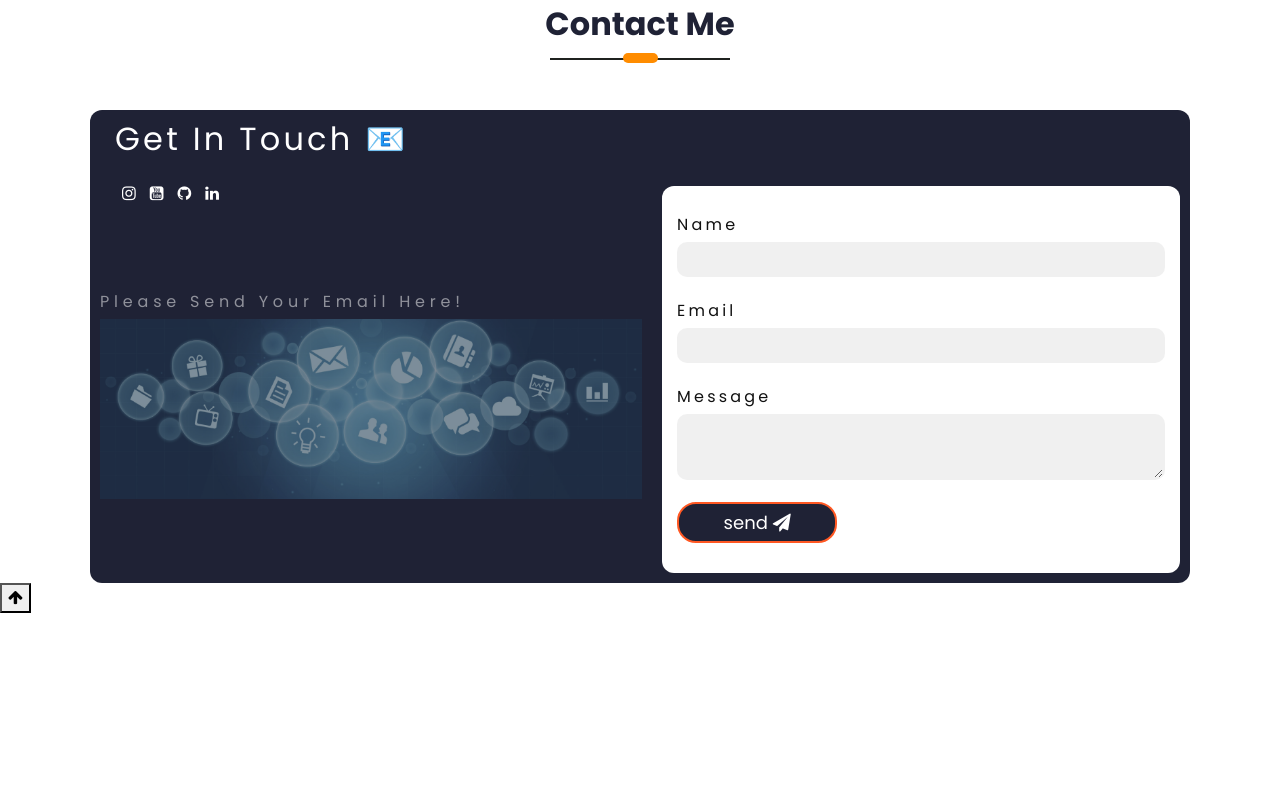
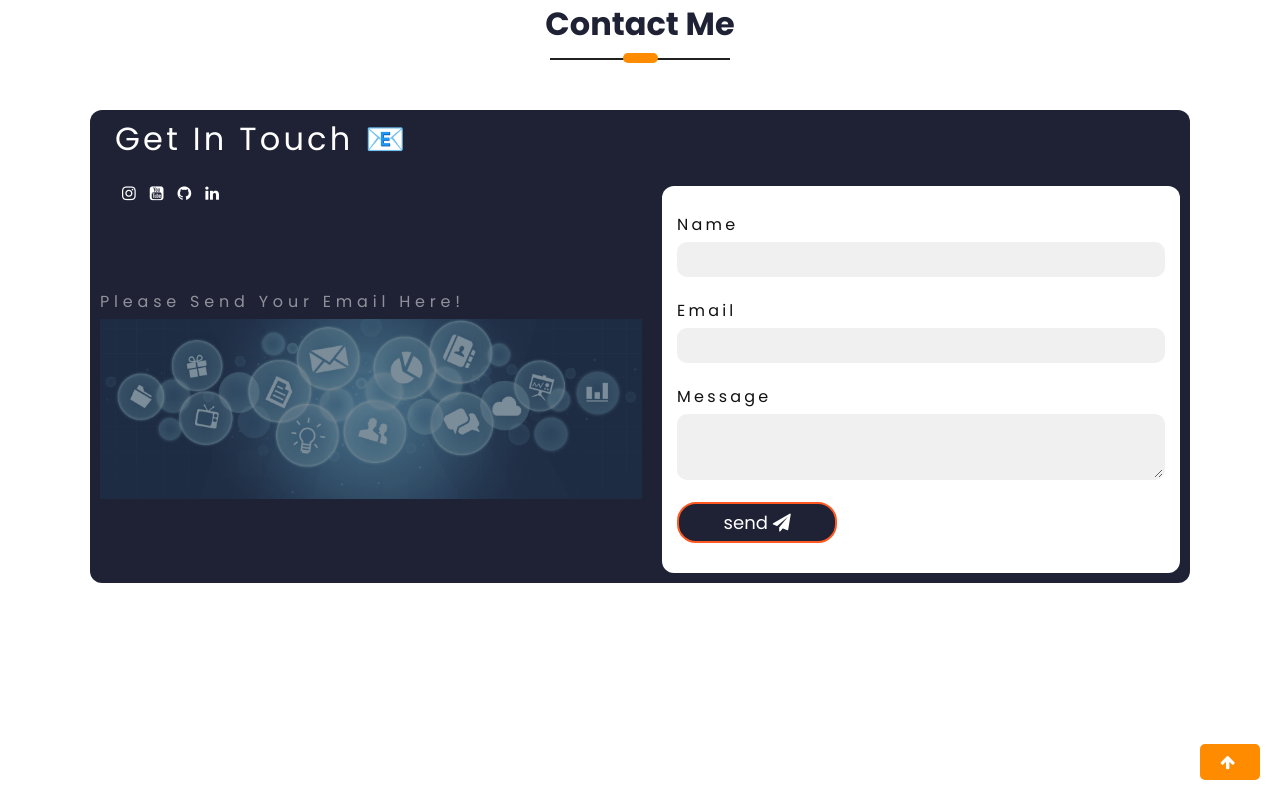
Before and after one commit to saikiransomanagoudar/saikiran-portfolio, a React (Create React App) app in the folder client/: page / in a window 1280 px wide. Shown: the part 2461-3261 px from the top of the page. Built offline with nearby package versions, Linux system fonts and the light colour scheme; a web font is replaced by a local one.

Commit message:
Added navigate to home color style in ContactMe section

```diff
--- a/client/src/PortfolioContainer/ContactMe/ContactMe.css
+++ b/client/src/PortfolioContainer/ContactMe/ContactMe.css
@@ -137,15 +137,15 @@ button .load img {
     color: green;
 }
 
-/* .scroll-to-home {
+.scroll-to-home {
     position: fixed;
     bottom: 20px;
     right: 20px;
     z-index: 1000; /* Ensure it stays above other content */
-/* }
+ }
 
 
-/* .scroll-to-home button {
+.scroll-to-home button {
     background-color: darkorange;
     color: white;
     border: none;
@@ -161,7 +161,7 @@ button .load img {
 .scroll-to-home button i {
     margin-right: 5px;
 }
-*/
+
 
 
 @media screen and (min-width: 940px) {
```
